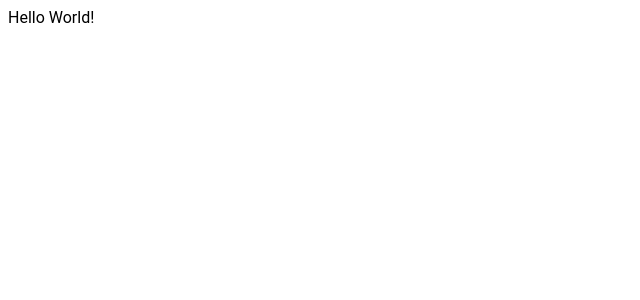
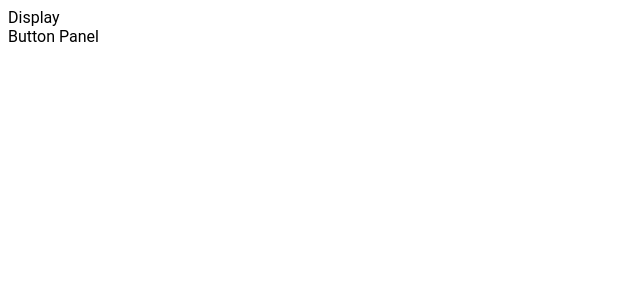
Before and after one commit to MiguelDP4/react-calculator, a React (Create React App) app: page / in a window 1280 px wide. Shown: the top 300 px of the page, without its empty margins (0-640 px from the left). Built offline with nearby package versions, Linux system fonts and the light colour scheme.

Commit message:
add app, button panel and display components

```diff
--- /dev/null
+++ b/src/components/App.js
@@ -0,0 +1,20 @@
+import React from 'react';
+
+function Display() {
+  return(<div>Display</div>);
+}
+
+function ButtonPanel() {
+  return(<div>Button Panel</div>);
+}
+
+export function App() {
+  return (
+    <div className="App" id="CalculatorApplication">
+      <Display />
+      <ButtonPanel />
+    </div>
+    );
+}
+
+export default { App };
--- a/src/index.js
+++ b/src/index.js
@@ -1,8 +1,9 @@
 import React from 'react';
 import ReactDOM from 'react-dom';
 import './index.css';
+import { App } from './components/App';
 
 ReactDOM.render(
-  <div>Hello World!</div>,
+  <App />,
   document.getElementById('root'),
 );
```
